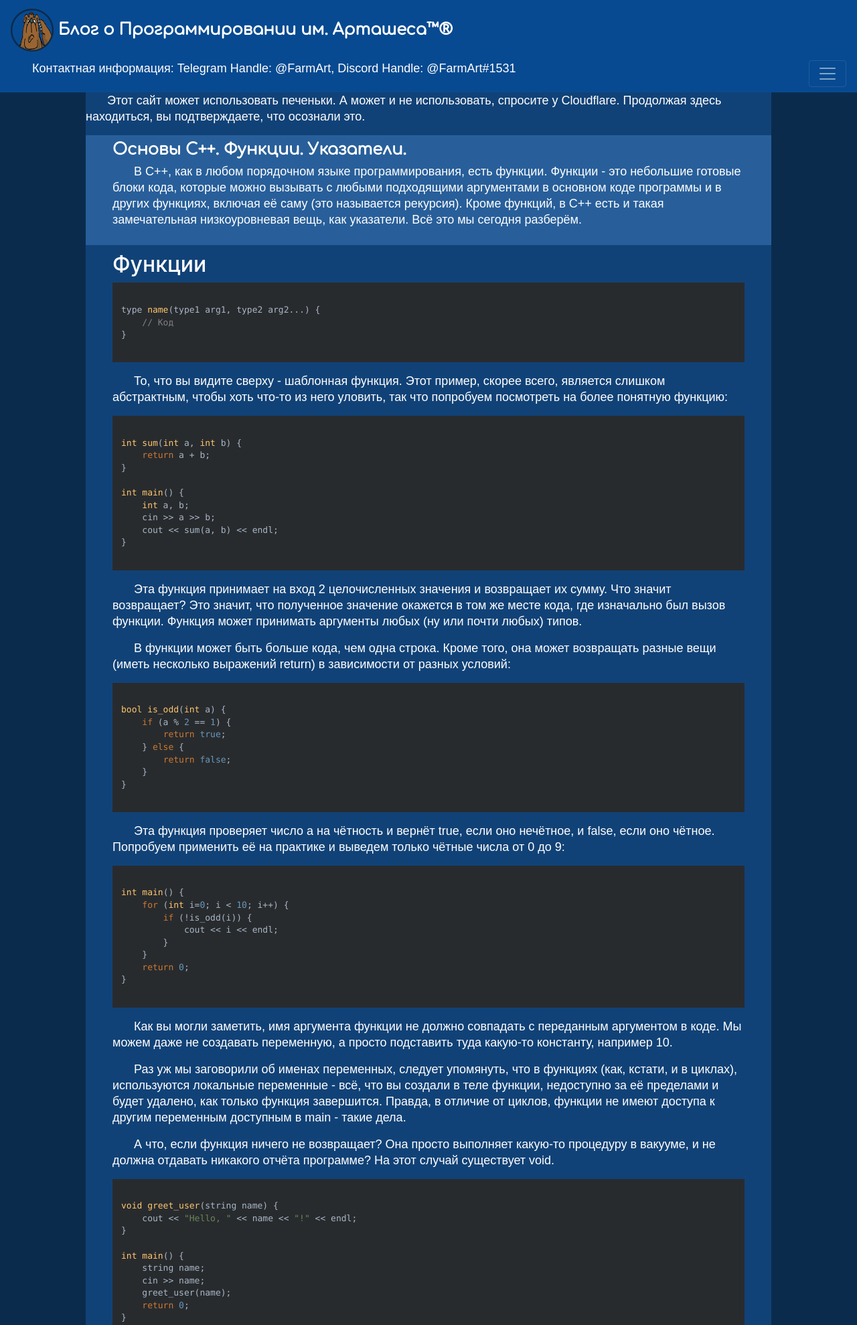
After one commit to Farm-Art/TechSupportWebServer, a Flask app: page /blog/cppfuncsptrs in a window 1280 px wide. The commit adds this page. Shown: the top 1979 px of the page at 67% size. Run offline with Flask 2, Linux system fonts and the light colour scheme; some libraries are stand-ins or nearby versions; some web fonts are replaced.

Commit message:
add second cpp article;

```diff
--- a/main.py
+++ b/main.py
@@ -38,11 +38,18 @@ def bloginfo():
     return render_template('bloginfo.html', **kwargs)
 
 
-@app.route('/blog/CPPbasics')
+@app.route('/blog/cppbasics')
 def cppbasics():
     kwargs = {'title': 'Блог им. Арташеса - Основы С++',
               'project_name': 'Блог о Программировании'}
     return render_template('cppbasics.html', **kwargs)
+
+
+@app.route('/blog/cppfuncsptrs')
+def cppfuncsptrs():
+    kwargs = {'title': 'Блог им. Арташеса - Функции и указатели в С++',
+              'project_name': 'Блог о Программировании'}
+    return render_template('cppfuncsptrs.html', **kwargs)
 
 
 @app.route('/lectures')
--- a/templates/bloginfo.html
+++ b/templates/bloginfo.html
@@ -4,6 +4,7 @@
   <h1>Статьи:</h1>
   <ul>
     <li><a class="link" href="{{ url_for('cppbasics') }}">Основы С++ (первая статья из цикла)</a></li>
+    <li><a class="link" href="{{ url_for('cppfuncsptrs') }}">Основы С++. Функции и указатели.</a></li>
   </ul>
 </section>
 <section class="even">
--- /dev/null
+++ b/templates/cppfuncsptrs.html
@@ -0,0 +1,413 @@
+{% extends "base.html" %}
+{% block content %}
+<section class="odd">
+  <h1>Основы С++. Функции. Указатели.</h1>
+  <p>
+    В С++, как в любом порядочном языке программирования, есть функции.
+    Функции - это небольшие готовые блоки кода, которые можно вызывать с любыми
+    подходящими аргументами в основном коде программы и в других функциях, включая
+    её саму (это называется рекурсия). Кроме функций, в С++ есть и такая
+    замечательная низкоуровневая вещь, как указатели. Всё это мы сегодня разберём.
+  </p>
+</section>
+<section class="even">
+  <h2>Функции</h2>
+  <pre><code class="cpp">
+type name(type1 arg1, type2 arg2...) {
+    // Код
+}
+  </code></pre>
+  <p>
+    То, что вы видите сверху - шаблонная функция. Этот пример, скорее всего,
+    является слишком абстрактным, чтобы хоть что-то из него уловить, так что
+    попробуем посмотреть на более понятную функцию:
+  </p>
+  <pre><code class="cpp">
+int sum(int a, int b) {
+    return a + b;
+}
+
+int main() {
+    int a, b;
+    cin >> a >> b;
+    cout << sum(a, b) << endl;
+}
+  </code></pre>
+  <p>
+    Эта функция принимает на вход 2 целочисленных значения и возвращает
+    их сумму. Что значит возвращает? Это значит, что полученное значение окажется
+    в том же месте кода, где изначально был вызов функции. Функция может
+    принимать аргументы любых (ну или почти любых) типов.
+  </p>
+  <p>
+    В функции может быть больше кода, чем одна строка. Кроме того, она
+    может возвращать разные вещи (иметь несколько выражений return) в зависимости
+    от разных условий:
+  </p>
+  <pre><code class="cpp">
+bool is_odd(int a) {
+    if (a % 2 == 1) {
+        return true;
+    } else {
+        return false;
+    }
+}
+  </code></pre>
+  <p>
+    Эта функция проверяет число а на чётность и вернёт true, если оно нечётное, и
+    false, если оно чётное. Попробуем применить её на практике и выведем только
+    чётные числа от 0 до 9:
+  </p>
+  <pre><code class="cpp">
+int main() {
+    for (int i=0; i < 10; i++) {
+        if (!is_odd(i)) {
+            cout << i << endl;
+        }
+    }
+    return 0;
+}
+  </code></pre>
+  <p>
+    Как вы могли заметить, имя аргумента функции не должно совпадать с переданным
+    аргументом в коде. Мы можем даже не создавать переменную, а просто подставить
+    туда какую-то константу, например 10.
+  </p>
+  <p>
+    Раз уж мы заговорили об именах переменных, следует упомянуть, что в функциях
+    (как, кстати, и в циклах), используются локальные переменные - всё, что вы
+    создали в теле функции, недоступно за её пределами и будет удалено, как только
+    функция завершится. Правда, в отличие от циклов, функции не имеют доступа
+    к другим переменным доступным в main - такие дела.
+  </p>
+  <p>
+    А что, если функция ничего не возвращает? Она просто выполняет какую-то
+    процедуру в вакууме, и не должна отдавать никакого отчёта программе?
+    На этот случай существует void.
+  </p>
+  <pre><code class="cpp">
+void greet_user(string name) {
+    cout << "Hello, " << name << "!" << endl;
+}
+
+int main() {
+    string name;
+    cin >> name;
+    greet_user(name);
+    return 0;
+}
+  </code></pre>
+  <p>
+    Но и на этом не всё, у функций до сих остался нераскрытый потенциал. При желании,
+    вместо использования локальных переменных в функцию можно передавать конкретный кусок
+    памяти, и тогда у нас будет возможность менять значения переменных, лежащих в
+    main (но одновременно с этим мы потеряем возможность использовать просто
+    значения, не присвоенные переменным). Рассмотрим разницу на примере полезной
+    функции swap, которая поменяет местами значения двух переменных:
+  </p>
+  <pre><code class="cpp">
+void bad_swap(int a, int b) {
+    // Эта функция принимает переменные по значению,
+    // Она не будет работать, как мы того хотим
+    int temp = b;
+    b = a;
+    a = temp;
+}
+
+void good_swap(int &a, int &b) {
+    // Эта функция принимает переменные по ссылке,
+    // Она сделает именно то, что мы хотим
+    int temp = b;
+    b = a;
+    a = temp;
+}
+
+int main() {
+    int num1 = 10, num2 = 5;
+    cout << num1 << " " << num2 << endl;
+    bad_swap(num1, num2);
+    cout << num1 << " " << num2 << endl;
+    good_swap(num1, num2);
+    cout << num1 << " " << num2 << endl;
+    return 0;
+}
+  </code></pre>
+  <p>
+    Если запустить этот код, то будет видно, что при абсолютно одинаковом коде
+    эти функции совершают разные действия - первая меняет местами значения
+    переменных только у себя, вторая же меняет их в main. Первый вид передачи
+    аргументов называется передачей по значению (by value) - при такой
+    передаче в функции создаётся копия переменной с тем же значением. Если же
+    ставить амперсанд (&) перед именем переменной, она будет передаваться по
+    ссылке - функция получит адрес переменной в памяти и будет взаимодействовать
+    непосредственно с ним. Это, кроме всего прочего, означает, что не будет
+    задействована дополнительная память - мы не копируем переменную, а работаем
+    с ней напрямую. Поэтому такие вещи, как, например, строки, изменять которые
+    вы не собираетесь, гораздо правильнее будет передавать по ссылке - на код
+    это не повлияет, а вот памяти занимать будет меньше.
+  </p>
+  <p>
+    Теперь давайте модифицируем нашу функцию good_swap таким образом, чтобы
+    она поддерживала не только целые числа. Это можно сделать двумя способами:
+    "перегрузить" функцию, создав функцию с таким же названием, но другим набором
+    аргументов (больше/меньше аргументов, либо другие их типы), или использовать
+    шаблон. Шаблон - это такая конструкция, которая позволит нам описать функцию один
+    раз, и позволить компилятору перегрузить эту функцию для каждого типа, к которому
+    мы её применим.
+  </p>
+  <pre><code class="cpp">
+// Создаём шаблон, в котором имя подменяемого компилятором
+// типа обозначается как type
+template &lt;typename type&gt;
+void good_swap(type &a, type &b) {  // Подставляем вместо int наш тип type
+    type temp = b;
+    b = a;
+    a = b;
+}
+  </code></pre>
+</section>
+<section class="odd">
+  <h2>Указатели</h2>
+  <p>
+    При обсуждении передачи аргументов по ссылке мы затронули такую тему, как
+    расположение переменных в памяти. В С++ есть один крайне мощный инструмент,
+    который позволяет хранить в переменной <i>адрес</i> другой переменной,
+    а не её содержимое. Этот инструмент называется <i>указателем (pointer)</i>,
+    потому что он <i>указывает</i> на конкретную ячейку памяти. Для создания
+    указателя используются символ звёздочки, для получения адреса переменной -
+    уже знакомый нам амперсанд.
+  </p>
+  <pre><code class="cpp">
+int a = 10;
+int *pointer;  // Создаём указатель типа int
+pointer = &amp;а  // Извлекаем адрес а и присваиваем указателю
+int *ptr = &amp;a // Как и с обычными переменными, можно объединить эти строки
+  </code></pre>
+  <p>
+    Если мы попробуем вывести куда-нибудь указатель, то мы получим непосредственно
+    адрес, который в нём хранится. Если же мы хотим посмотреть само значение,
+    хранящееся в этом указателе, нам нужно его разименовать, поставив перед ним
+    звёздочку:
+  </p>
+  <pre><code class="cpp">
+cout << pointer << endl;
+cout << *pointer << endl;
+  </code></pre>
+  <p>
+    Сами по себе такие указатели не очень полезны, настоящая магия начинается,
+    когда используется арифметика указателей. Так как указатель - это ячейка памяти,
+    а все ячейки памяти пронумерованы, то мы можем просто взять, и сдвинуть его
+    на одну длину его типа вперёд или назад:
+  </p>
+  <pre><code class="cpp">
+cout << pointer << endl;
+pointer++;  // Увеличиваем pointer на 1
+// Т.к. мы не поставили звёздочку и не заключили pointer в скобки,
+// вместо того, чтобы увеличить а на 1, мы увеличили адрес, хранимый в указателе
+cout << pointer << endl;
+  </code></pre>
+  <p>
+    Если запустить этот код, то разница в адресах будет равна четырём - это происходит
+    из-за того, что указатели учитывают размер типа, на который они ссылаются. В нашем случае
+    это тип int, который занимает (в x86) 4 байта, отсюда и адрес увеличивается на 4 байта.
+    Возникает вопрос: можно ли взять несколько целых чисел, и записать их вплотную,
+    чтобы не хранить каждую в переменной? Ответ: да, это называется массивом.
+  </p>
+</section>
+<section class="even">
+  <h2>Массивы</h2>
+  <p>
+    В С++ существует два типа массивов: статические и динамические. Разница простая:
+    статический массив создаётся заранее и его длина известна ещё на этапе компиляции,
+    тогда как динамический массив может иметь длину, заданную в процессе исполнения
+    программы какими-либо вычислениями или, например, введённую пользователем.
+  </p>
+  <p>
+    Статические массивы создаются почти также, как и переменные:
+  </p>
+  <pre><code class="cpp">
+int array[10];
+for (int i=0; i < 10; i++) {
+    array[i] = i;  // Заполняем массив числами от 0 до 9
+}
+  </code></pre>
+  <p>
+    Вместо int можно подставить любой подходящий тип, а вместо 10 - любое другое число.
+    При желании можно инициализировать массив прямо при создании:
+  </p>
+  <pre><code class="cpp">
+int array[10] = {0, 1, 2, 3, 4, 5, 6, 7, 8, 9};
+  </code></pre>
+  <p>
+    Стоит помнить, что в массивах индексация начинается с нуля - таким образом,
+    первый элемент имеет индекс 0, четвёртый - 3, а последний - длина массива-1.
+    Почему так? Ответ, опять-таки, прост. array - это не какой-то особенный класс
+    или необычный объект, это просто указатель на первый элемент массива.
+    Таким образом, следующие две записи абсолютно идентичны:
+  </p>
+  <pre><code class="cpp">
+array[i];
+*(array + i);
+  </code></pre>
+  <p>
+    Здесь уже очевидно, что когда мы подставим 1, то мы уйдём с первого элемента
+    (до которого ничего передвигать не надо, указатель уже на него ссылается) на
+    второй и так далее.
+  </p>
+  <p>
+    Статические массивы - это замечательно, но мы далеко не всегда можем знать
+    длину массива в процессе написания программы. Что, если её вводит пользователь?
+    В таком случае нам на выручку приходят динамические массивы. Для их создания
+    используется оператор new:
+  </p>
+  <pre><code class="cpp">
+int n;
+cin >> n;  // Пользователь вводит длину массива
+int *array = new int[n];
+  </code></pre>
+  <p>
+    int можно заменить на любой нужный нам тип, array - на любое интересное
+    имя переменной, а вместо n можно подставлять и готовые числа. Что же
+    делает new? Выделяет нам кусок памяти, в который можно поместить
+    <i>как минимум</i> n элементов типа int. Его противоположностью
+    является delete, который помечает ячейку памяти, как пустую и позволяет
+    выделить её вновь для другого массива или переменной. В идеальном коде, каждому
+    new будет соответствовать delete, который будет выполняться как только
+    массив теряет свою актуальность:
+  </p>
+  <pre><code class="cpp">
+int *array = new int[n]; // Создали массив
+...
+delete[] array; // Удалили массив
+  </code></pre>
+  <p>
+    Стоит отметить, что данные, которые лежали в массиве, всё ещё хранятся по этому
+    адресу, но теперь наша программа имеет полное право начать записывать новые
+    данные поверх старых.
+  </p>
+  <p>
+    Одномерные массивы - штука крайне полезная, но не всегда удобная. Нередко
+    бывают нужны матрицы - двумерные массивы, элементы которых имеют не просто
+    индекс, а целых две координаты - номер строки и номер столбца. Иными словами,
+    двумерный массив - это массив массивов, где каждый его элемент - это указатель
+    на область памяти с числами.
+  </p>
+  <pre><code class="cpp">
+int **matrix = new int*[n];
+for (int i=0; i < n; i++) {
+    matrix[i] = new int[m];
+}
+...
+matrix[i][j];  // Элемент на i-ой строке в столбце j
+...
+for (int i=0; i < n; i++) {
+    delete[] matrix[i];
+}
+delete[] matrix;
+  </code></pre>
+  <p>
+    Почему перед matrix мы поставили 2 звездочки, да ещё и впихнули одну перед
+    длиной массива? Потому что matrix - это массив массивов, т.е. указатель на
+    указатели. Указатель на int записывается как *int, а указатель на указатель
+    на int, соответственно - **int.
+  </p>
+</section>
+<section class="odd">
+  <h2>Практика</h2>
+  <p>
+    Традиционно применим полученные знания на практике для закрепления в памяти.
+    В частности, напишем набор функций для создания и удаления массивов и матриц,
+    а также для расширения массива до определённого размера.
+  </p>
+  <pre><code class="cpp">
+#include &lt;iostream>
+
+using namespace std;
+
+template &lt;typename type>
+type *create_array(int n) {
+    return new type[n];
+}
+
+template &lt;typename type>
+void delete_array(type *array) {
+    delete[] array;
+}
+
+template &lt;typename type>
+type **create_matrix(int n, int m) {
+    type **matrix = create_array&lt;type*>(n);
+    for (int i=0; i < n; i++) {
+        matrix[i] = create_array&lt;type>(m);
+    }
+    return matrix;
+}
+
+template &lt;typename type>
+void delete_matrix(type **matrix, int n) {
+    for (int i=0; i < n; i++) {
+        delete_array(matrix[i]);
+    }
+    delete_array(matrix);
+}
+
+template &lt;typename type>
+void bubble_sort(type *&amp;array, int n) {
+    for (int i=0; i < n-1; i++) {
+        for (int j=0; j < n-1-i; j++) {
+            if (array[j] > array[j+1]) {
+                swap(array[j], array[j+1]);
+            }
+        }
+    }
+}
+
+template &lt;typename type>
+void extend_array(type *&amp;array, int size, int newsize) {
+    type *copy = array;
+    array = create_array&lt;type>(newsize);
+    memcpy(array, copy, size * sizeof(type));
+    delete_array(copy);
+}
+
+int main() {
+    int n, m;
+    cin >> n >> m;
+    // Т.к. аргументы для создания матрицы не зависят от её типа,
+    // нам нужно указать желаемый тип в &lt;таких скобках>
+    double **matrix = create_matrix&lt;double>(n, m);
+    for (int i=0; i < n; i++) {
+        for (int j=0; j < m; j++) {
+            cin >> matrix[i][j];
+        }
+        bubble_sort(matrix[i], m);
+        for (int j=0; j < m; j++) {
+            cout << matrix[i][j] << "\t";
+        }
+        cout << endl;
+    }
+    delete_matrix(matrix, n);
+    cin >> n >> m;
+    int *array = create_array&lt;int>(n);
+    for (int i=0; i < n; i++) {
+        cin >> array[i];
+    }
+    extend_array(array, n, m);
+    for (int i=n; i < m; i++) {
+        cin >> array[i];
+    }
+    for (int i=0; i < m; i++) {
+        cout << array[i] << endl;
+    }
+    return 0;
+}
+  </code></pre>
+  <p>
+    Любую из этих функций можно скопировать в свою программу и благополучно
+    там использовать, получив гораздо более чистый и простой для понимания код.
+    Любопытствующие могут в качестве эксперимента написать функцию, которая
+    будет получать на вход матрицу и два её размера, и возвращать
+    одномерный массив со всеми элементами матрицы.
+  </p>
+</section>
+{% endblock %}
```
